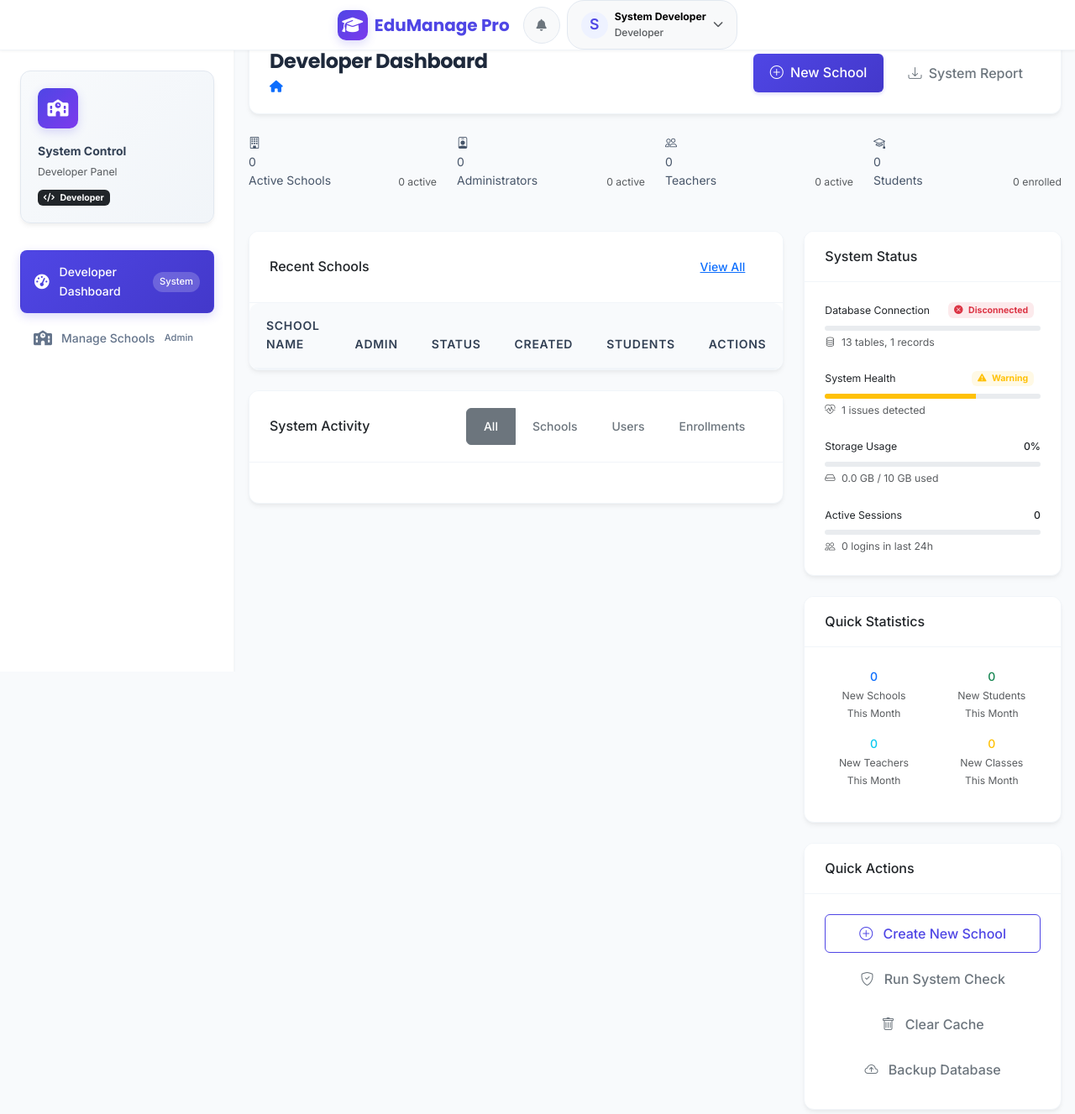
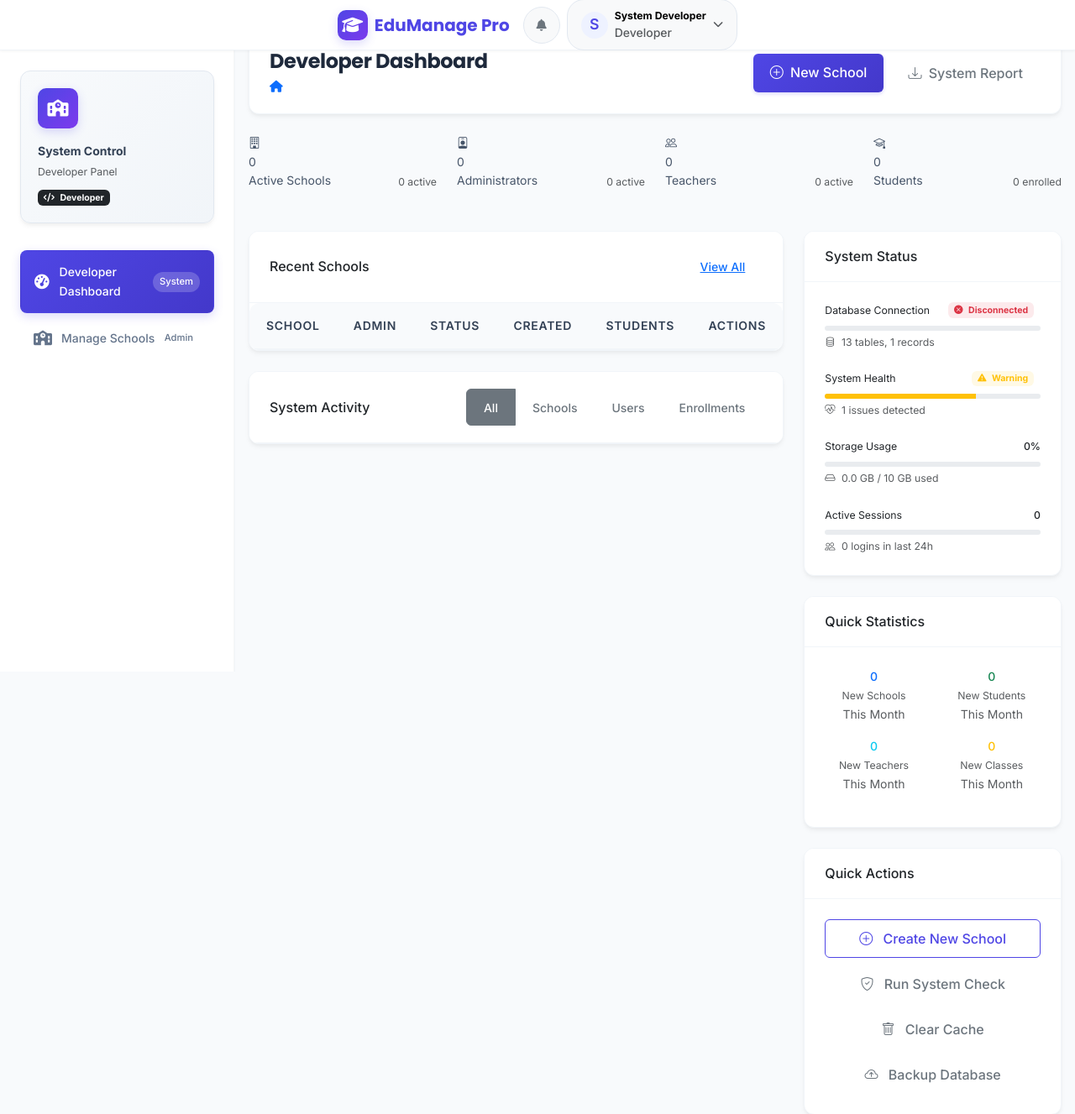
Before and after one commit to Anmol2121/call_me_daddy, a Flask app: page /developer/dashboard in a window 1280 px wide. Shown: the top 1327 px of the page at 84% size. Run offline with Flask 3, Linux system fonts and the light colour scheme; a user stored in the database is signed in; data comes from the database, SQL or seed files in the repository; data that the repository does not hold is empty; some libraries are stand-ins or nearby versions.

Commit message:
Update developer_dashboard.html

```diff
--- a/templates/developer_dashboard.html
+++ b/templates/developer_dashboard.html
@@ -91,7 +91,7 @@
                     <table class="table table-hover mb-0">
                         <thead>
                             <tr>
-                                <th>School Name</th>
+                                <th>School</th>
                                 <th>Admin</th>
                                 <th>Status</th>
                                 <th>Created</th>
@@ -104,13 +104,11 @@
                             <tr>
                                 <td>
                                     <div class="d-flex align-items-center">
-                                        <div class="flex-shrink-0 me-2">
-                                            <div class="bg-light rounded-circle p-2">
-                                                <i class="bi bi-building text-primary"></i>
-                                            </div>
+                                        <div class="avatar-circle avatar-primary me-2">
+                                            <i class="bi bi-building"></i>
                                         </div>
-                                        <div class="flex-grow-1">
-                                            <div class="fw-medium">{{ school.name }}</div>
+                                        <div>
+                                            <div class="fw-semibold">{{ school.name }}</div>
                                             <small class="text-muted">{{ school.code }}</small>
                                         </div>
                                     </div>
@@ -118,8 +116,15 @@
                                 <td>
                                     {% set admin = school.users|selectattr('role', 'equalto', 'admin')|first %}
                                     {% if admin %}
-                                    <div class="small">{{ admin.full_name }}</div>
-                                    <small class="text-muted">{{ admin.email }}</small>
+                                    <div class="d-flex align-items-center">
+                                        <div class="avatar-circle avatar-success me-2" style="width: 32px; height: 32px;">
+                                            {{ admin.full_name[0]|upper }}
+                                        </div>
+                                        <div>
+                                            <div class="small fw-semibold">{{ admin.full_name }}</div>
+                                            <div class="x-small text-muted">{{ admin.email }}</div>
+                                        </div>
+                                    </div>
                                     {% else %}
                                     <span class="text-muted">-</span>
                                     {% endif %}
@@ -176,35 +181,39 @@
                     <button class="btn btn-outline-secondary" onclick="filterActivity('enrollment')">Enrollments</button>
                 </div>
             </div>
-            <div class="card-body">
-                <div id="activityTimeline" class="timeline">
+            <div class="card-body p-0">
+                <div class="list-group list-group-flush" id="activityTimeline">
                     {% for activity in recent_activity %}
-                    <div class="timeline-item mb-3 activity-{{ activity.type }}">
-                        <div class="timeline-time">
-                            {% if activity.time %}
-                                {{ activity.time }}
-                            {% else %}
-                                {{ activity.created_at.strftime('%I:%M %p').lstrip('0') }}
-                            {% endif %}
-                        </div>
-                        <div class="timeline-content">
-                            <div class="d-flex">
-                                <div class="timeline-icon bg-light text-{{ activity.color }} rounded-circle p-2 me-3">
-                                    <i class="bi bi-{{ activity.icon }}"></i>
+                    <div class="list-group-item activity-{{ activity.type }} p-3">
+                        <div class="d-flex align-items-start">
+                            <!-- Avatar with dynamic color -->
+                            <div class="flex-shrink-0 me-3">
+                                <div class="avatar-circle avatar-{{ activity.color }} d-flex align-items-center justify-content-center">
+                                    <i class="bi bi-{{ activity.icon }} fs-5"></i>
                                 </div>
-                                <div class="flex-grow-1">
-                                    <div class="fw-medium">{{ activity.title }}</div>
-                                    <div class="text-muted small">{{ activity.description }}</div>
+                            </div>
+                            <div class="flex-grow-1">
+                                <div class="d-flex justify-content-between align-items-center">
+                                    <h6 class="mb-1 fw-semibold">{{ activity.title }}</h6>
                                     <small class="text-muted">
+                                        {% if activity.time %}
+                                            {{ activity.time }}
+                                        {% else %}
+                                            {{ activity.created_at.strftime('%I:%M %p').lstrip('0') }}
+                                        {% endif %}
+                                    </small>
+                                </div>
+                                <p class="mb-1 text-muted small">{{ activity.description }}</p>
+                                <div class="d-flex align-items-center">
+                                    <small class="text-muted">
+                                        <i class="bi bi-calendar me-1"></i>
                                         {% if activity.date %}
                                             {{ activity.date }}
                                         {% else %}
                                             {{ activity.created_at.strftime('%B %d, %Y') }}
                                         {% endif %}
                                     </small>
-                                </div>
-                                <div>
-                                    <span class="badge bg-light text-dark">{{ activity.type|title }}</span>
+                                    <span class="badge bg-light text-dark ms-2">{{ activity.type|title }}</span>
                                 </div>
                             </div>
                         </div>
@@ -489,57 +498,9 @@
     </div>
 </div>
 
-<style>
-    .timeline {
-        position: relative;
-        padding-left: 1.5rem;
-    }
-
-    .timeline::before {
-        content: '';
-        position: absolute;
-        left: 0.75rem;
-        top: 0;
-        bottom: 0;
-        width: 1px;
-        background-color: #e0e0e0;
-    }
-
-    .timeline-item {
-        position: relative;
-    }
-
-    .timeline-time {
-        font-size: 0.75rem;
-        color: #6c757d;
-        margin-bottom: 0.25rem;
-        font-weight: 500;
-    }
-
-    .timeline-icon {
-        width: 40px;
-        height: 40px;
-        display: flex;
-        align-items: center;
-        justify-content: center;
-    }
-
-    .timeline-content {
-        margin-left: 3rem;
-    }
-
-    .display-6 {
-        font-size: 2.5rem;
-    }
-
-    .x-small {
-        font-size: 0.75rem;
-    }
-</style>
-
 <script>
     function filterActivity(type) {
-        const items = document.querySelectorAll('.timeline-item');
+        const items = document.querySelectorAll('.list-group-item');
         items.forEach(item => {
             if (type === 'all') {
                 item.style.display = 'block';
@@ -550,7 +511,6 @@
             }
         });
 
-        // Update button states
         document.querySelectorAll('[onclick^="filterActivity"]').forEach(btn => {
             btn.classList.remove('active');
         });
@@ -558,13 +518,11 @@
     }
 
     function exportReport() {
-        // Show loading indicator
         const exportBtn = document.querySelector('#systemReportModal .btn-primary');
         const originalText = exportBtn.innerHTML;
         exportBtn.innerHTML = '<span class="spinner-border spinner-border-sm me-1"></span> Generating...';
         exportBtn.disabled = true;
 
-        // Simulate export process
         setTimeout(() => {
             alert('System report exported successfully!');
             exportBtn.innerHTML = originalText;
@@ -572,81 +530,48 @@
         }, 1500);
     }
 
-    // Update period buttons
     document.querySelectorAll('[data-period]').forEach(btn => {
         btn.addEventListener('click', function() {
             document.querySelectorAll('[data-period]').forEach(b => b.classList.remove('active'));
             this.classList.add('active');
-            // Here you would update the performance metrics based on selected period
         });
     });
 
     function runSystemCheck() {
         fetch('/api/system-check')
             .then(response => response.json())
-            .then(data => {
-                alert('System check completed: ' + data.status);
-            })
-            .catch(error => {
-                alert('Error running system check');
-            });
+            .then(data => alert('System check completed: ' + data.status))
+            .catch(() => alert('Error running system check'));
     }
 
     function clearCache() {
         if (confirm('Are you sure you want to clear the system cache?')) {
             fetch('/api/clear-cache', { method: 'POST' })
                 .then(response => response.json())
-                .then(data => {
-                    alert('Cache cleared successfully!');
-                })
-                .catch(error => {
-                    alert('Error clearing cache');
-                });
+                .then(data => alert('Cache cleared successfully!'))
+                .catch(() => alert('Error clearing cache'));
         }
     }
 
     function showBackupDialog() {
-        const backupOptions = `
-            <div class="mb-3">
-                <label class="form-label">Backup Type</label>
-                <select class="form-select" id="backupType">
-                    <option value="full">Full Database Backup</option>
-                    <option value="schema">Schema Only</option>
-                    <option value="data">Data Only</option>
-                </select>
-            </div>
-            <div class="mb-3">
-                <label class="form-label">Compression</label>
-                <select class="form-select" id="compression">
-                    <option value="none">None</option>
-                    <option value="gzip" selected>GZIP</option>
-                    <option value="zip">ZIP</option>
-                </select>
-            </div>
-        `;
-
         if (confirm('Start database backup?\n\nThis will create a backup of all system data.')) {
             alert('Database backup started in the background. You will be notified when complete.');
-            // In a real app, this would trigger an actual backup process
         }
     }
 
-    // Function to format time in 12-hour format (handles 24-hour format if needed)
     function formatTimeElements() {
-        document.querySelectorAll('.timeline-time').forEach(el => {
+        document.querySelectorAll('.list-group-item small:first-child').forEach(el => {
             let time = el.textContent.trim();
-            // If time is in 24-hour format (e.g., "15:57"), convert to 12-hour
             if (time.match(/^\d{2}:\d{2}$/)) {
                 let [hours, minutes] = time.split(':');
                 let ampm = hours >= 12 ? 'PM' : 'AM';
                 hours = hours % 12;
-                hours = hours ? hours : 12; // Convert 0 to 12
+                hours = hours ? hours : 12;
                 el.textContent = hours + ':' + minutes + ' ' + ampm;
             }
         });
     }
 
-    // Run on page load
     document.addEventListener('DOMContentLoaded', formatTimeElements);
 </script>
 {% endblock %}
```
